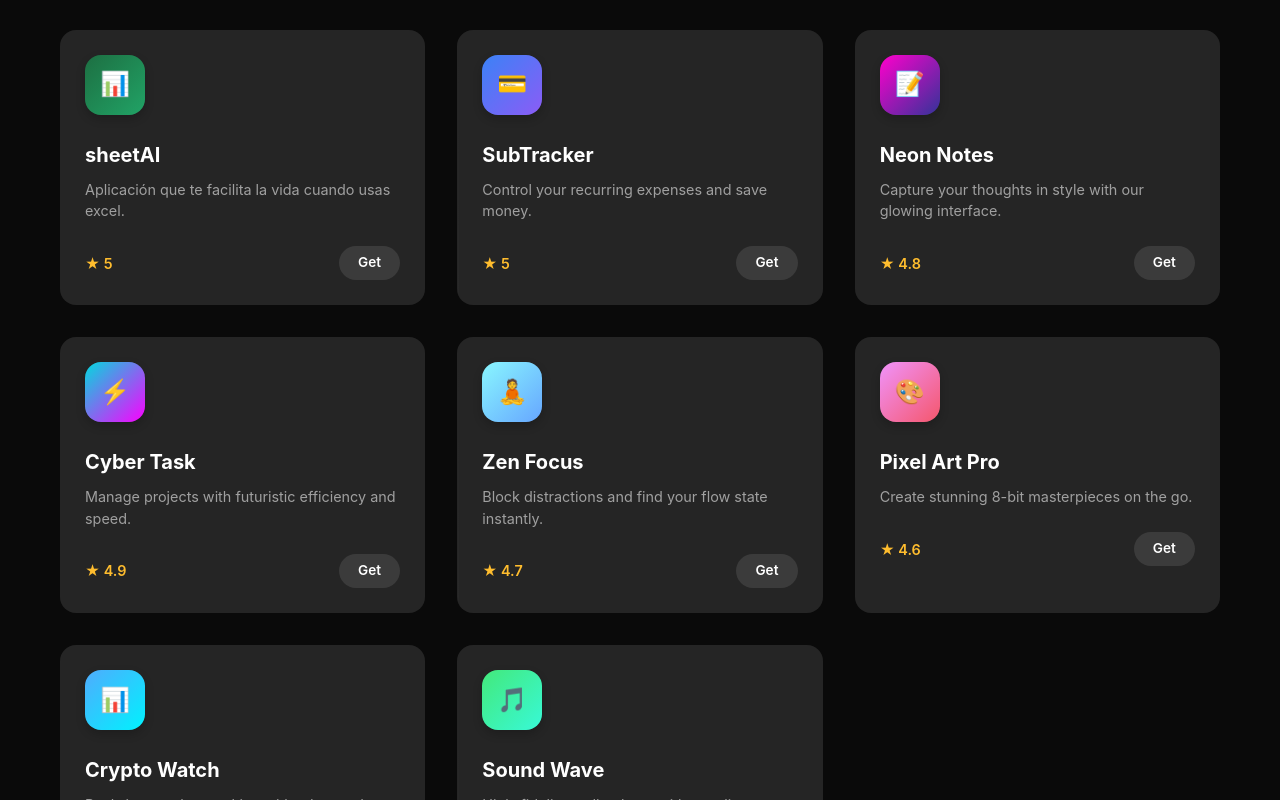
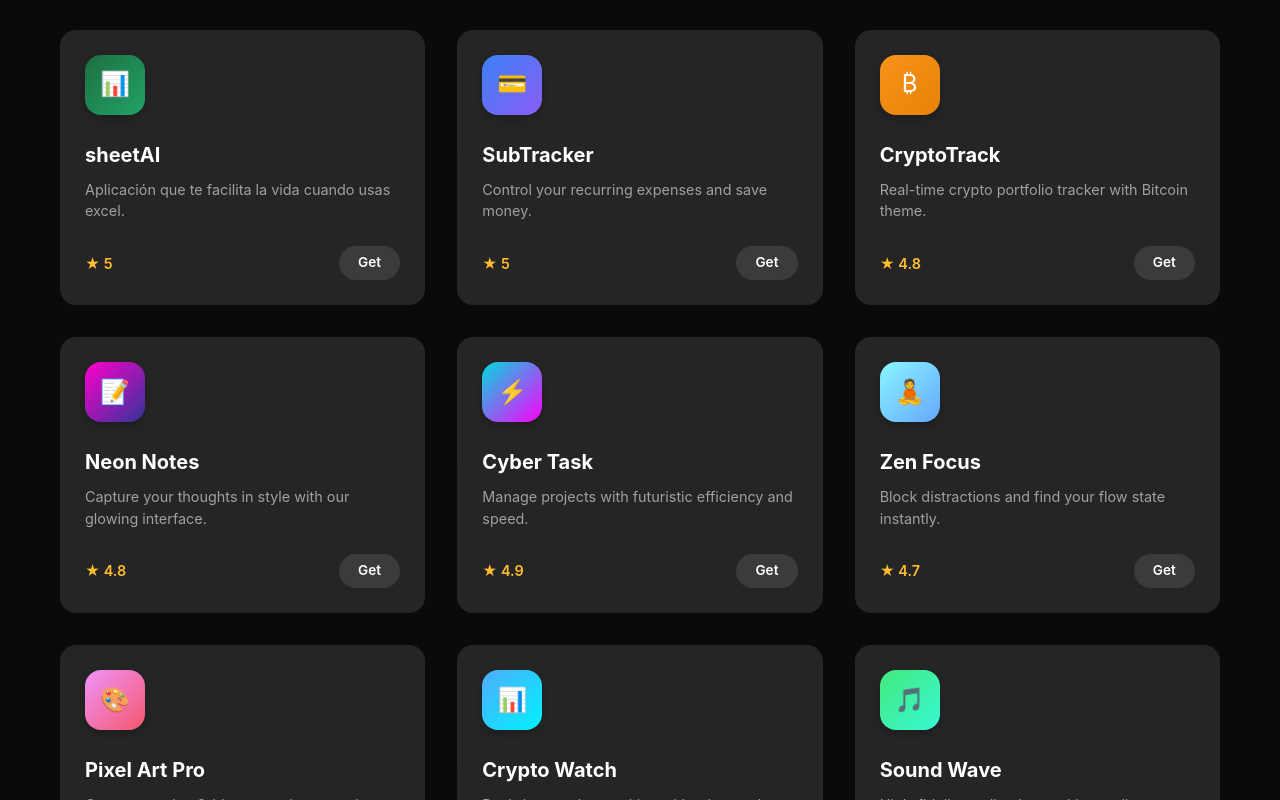
Before and after one commit to Jaionee/app-store-web, a React (Vite) app: page / in a window 1280 px wide. Shown: the part 900-1700 px from the top of the page. Built offline with nearby package versions, Linux system fonts and the light colour scheme.

Commit message:
Add Crypto Tracker to AppGrid

```diff
--- a/src/components/AppGrid.tsx
+++ b/src/components/AppGrid.tsx
@@ -29,6 +29,15 @@ const apps: AppData[] = [
         color: 'linear-gradient(135deg, #3b82f6, #8b5cf6)',
         icon: '💳',
         url: 'https://github.com/Jaionee/subscription-tracker'
+    },
+    {
+        id: 102,
+        name: 'CryptoTrack',
+        description: 'Real-time crypto portfolio tracker with Bitcoin theme.',
+        rating: 4.8,
+        color: 'linear-gradient(135deg, #F7931A, #E88209)',
+        icon: '₿',
+        url: 'https://github.com/Jaionee/crypto-tracker'
     },
     {
         id: 1,
```
